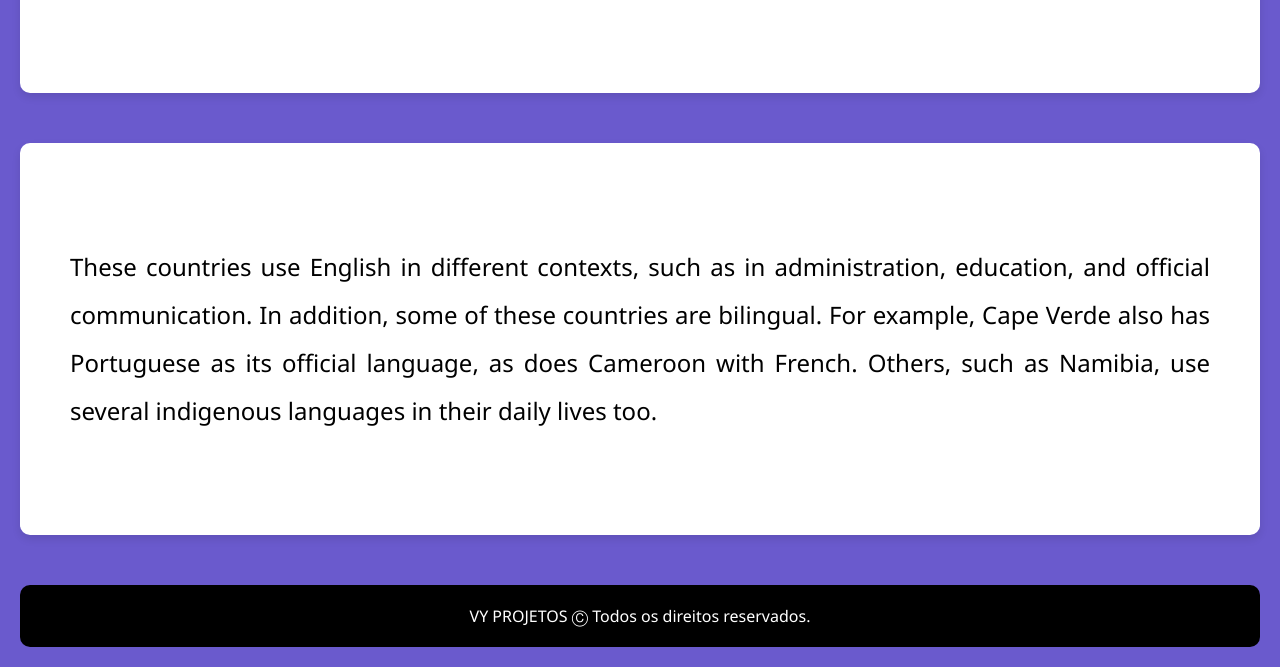
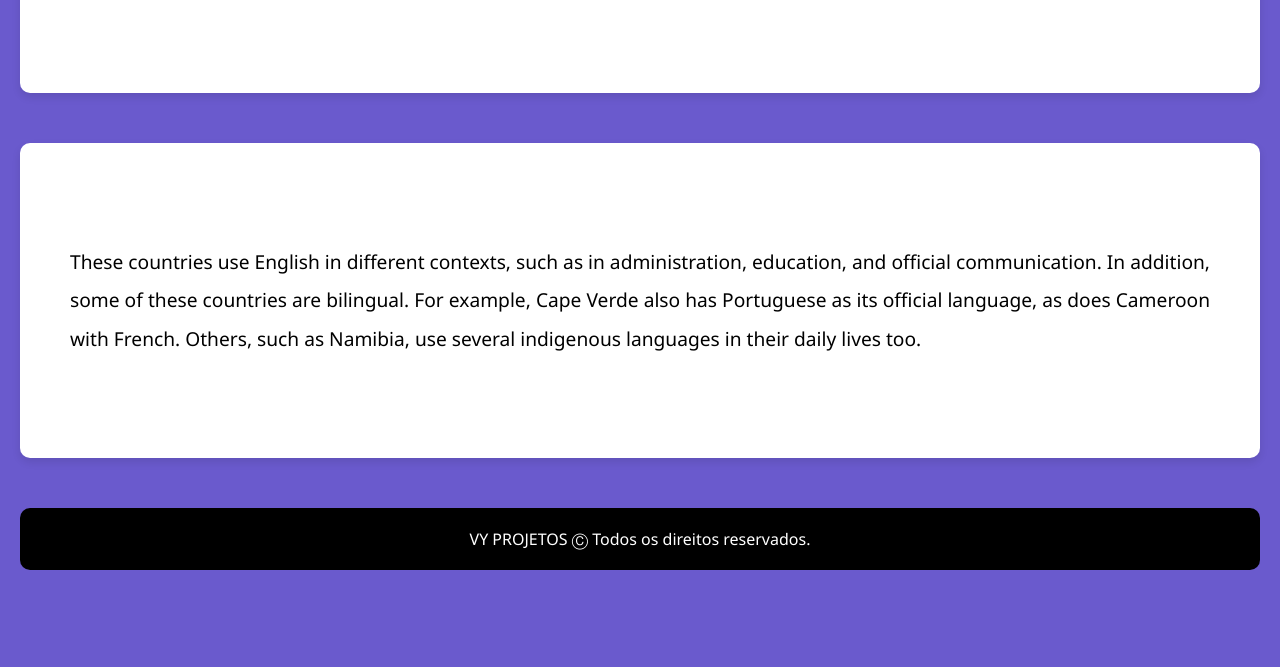
Before and after one commit to vitoriafs27/English-From-Africa, a plain HTML site: page index.html in a window 1280 px wide. Shown: the part 2776-3443 px from the top of the page. After the commit the page ends 3366 px from the top, so only its background shows below. Drawn offline with Linux system fonts and the light colour scheme.

Commit message:
styles.css

```diff
--- a/styles.css
+++ b/styles.css
@@ -89,9 +89,9 @@ h2, h3 {
     transform: scale(1.05);
 }
 
-.conclusion {
+.conclusion p {
     font-weight: normal;
-    font-size: 1.5em;
+    font-size: 1.2em;
     display: flex;
     text-align: justify;
 }
```
